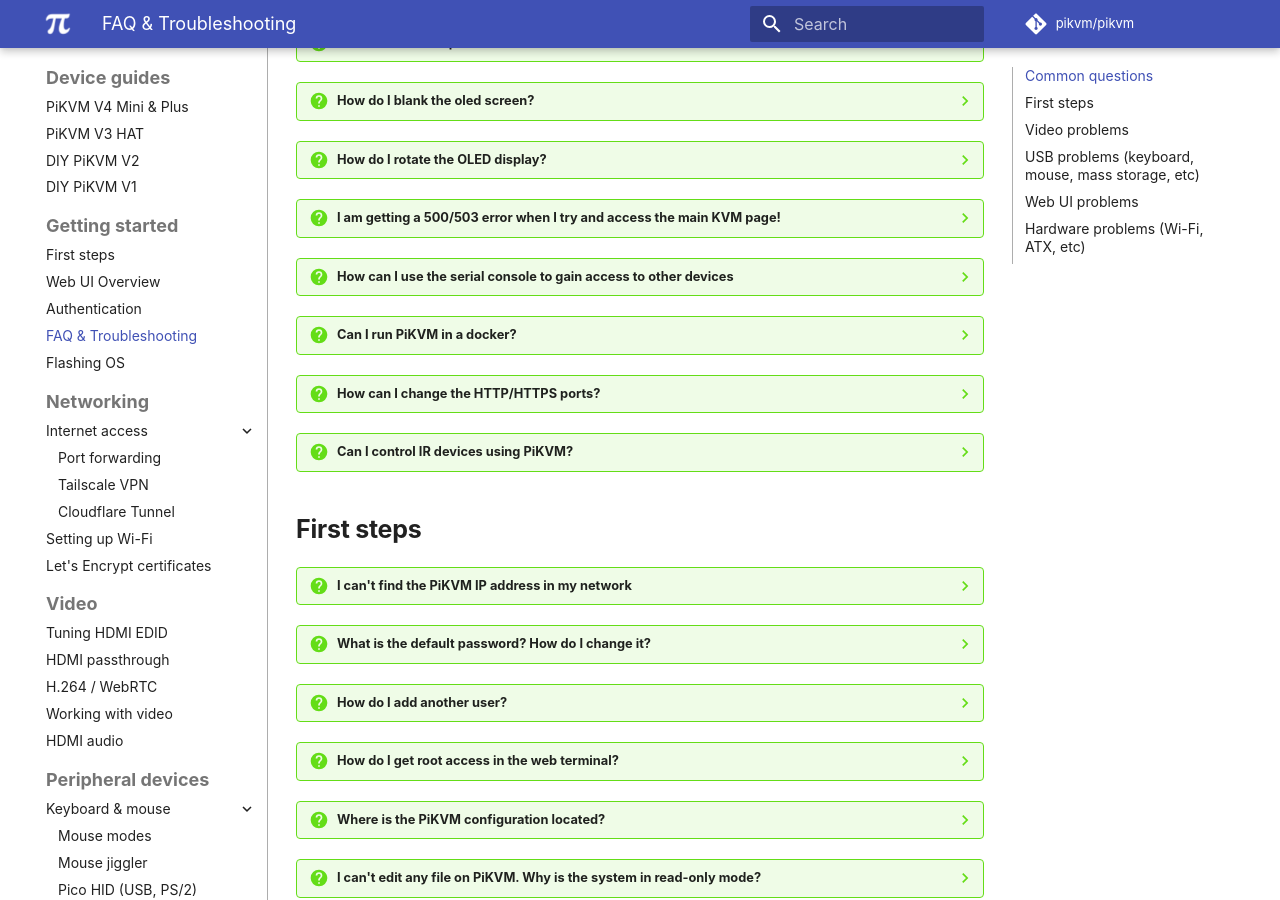
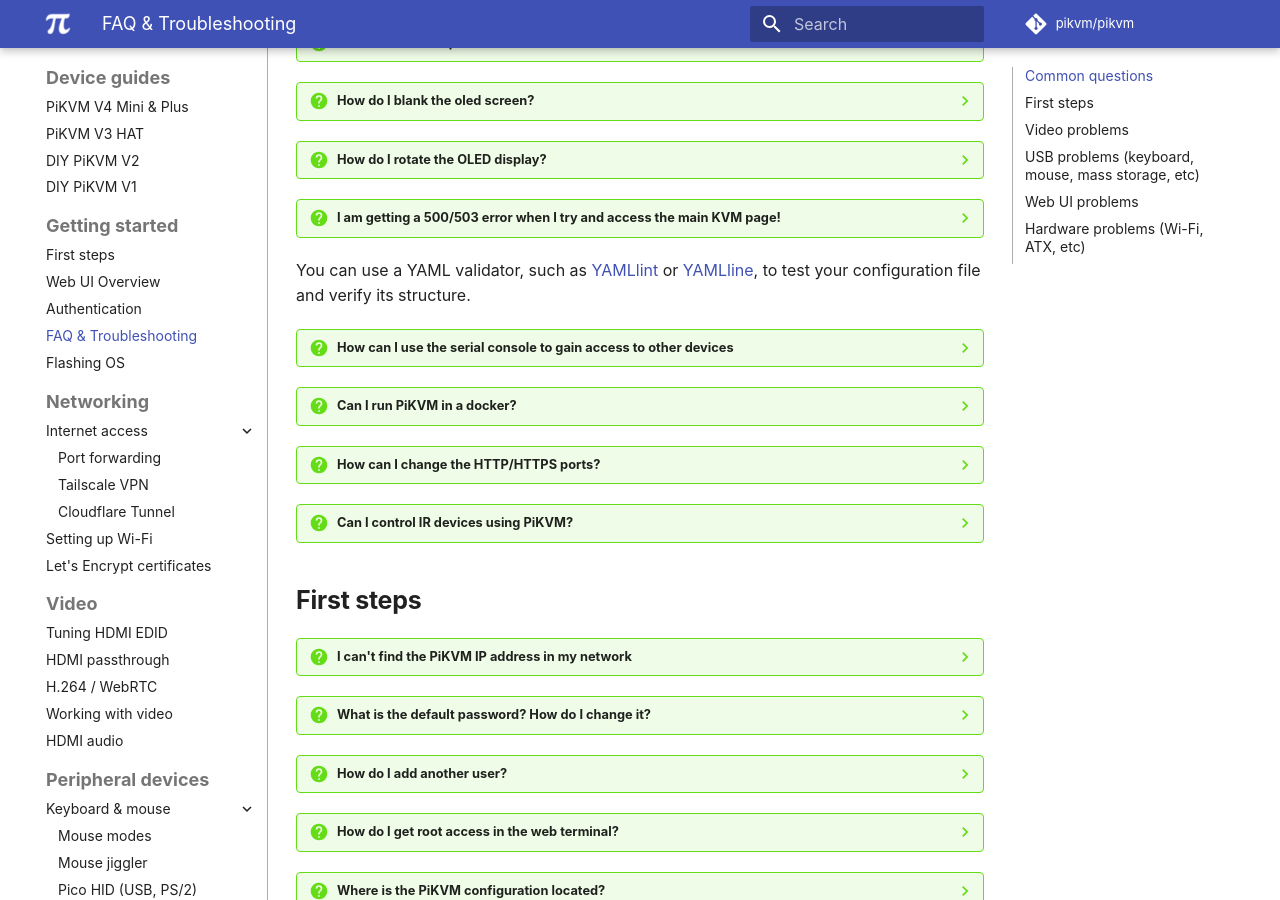
Before and after one commit to pikvm/pikvm, an MkDocs documentation site: the page built from docs/faq.md, in a window 1280 px wide and 900 px high, scrolled down 1543 px. Built offline with MkDocs 1.6.1 and Material for MkDocs 9.7.7, drawn with Linux system fonts in a browser that asks for light colours; some web fonts are replaced; comment, search, counter and statistics services are not loaded.

Commit message:
Add yaml resource to faq.md

```diff
--- a/docs/faq.md
+++ b/docs/faq.md
@@ -195,6 +195,7 @@
     * Missing `/etc/kvmd/override.yaml` file, to resolve it run `rw; touch /etc/kvmd/override.yaml; ro`
     * Bad YAML syntax, edit your `/etc/kvmd/override.yaml` file and undo what you did and restart PiKVM.
 
+You can use a YAML validator, such as [YAMLlint](https://www.yamllint.com/) or [YAMLline](https://yamline.com/validator/), to test your configuration file and verify its structure.
 
 ??? question "How can I use the serial console to gain access to other devices"
     You need to stop the service which listens on the `/dev/ttyAMA0`:
```
